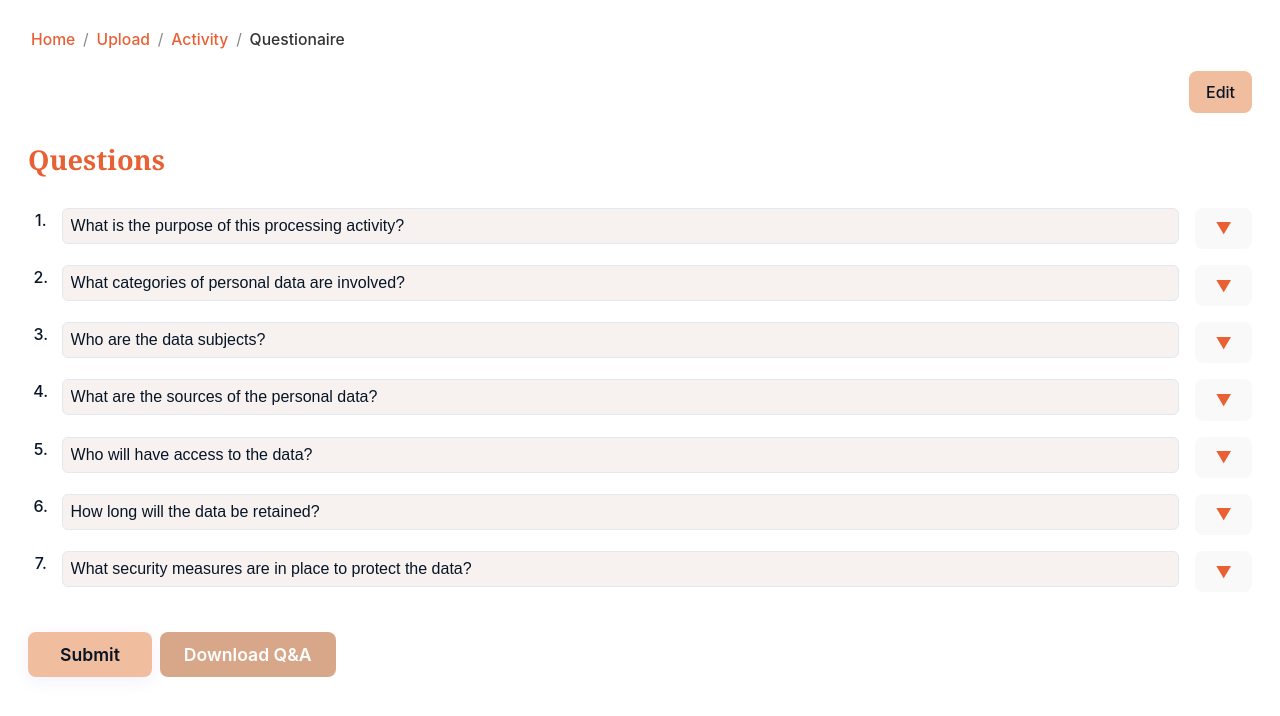
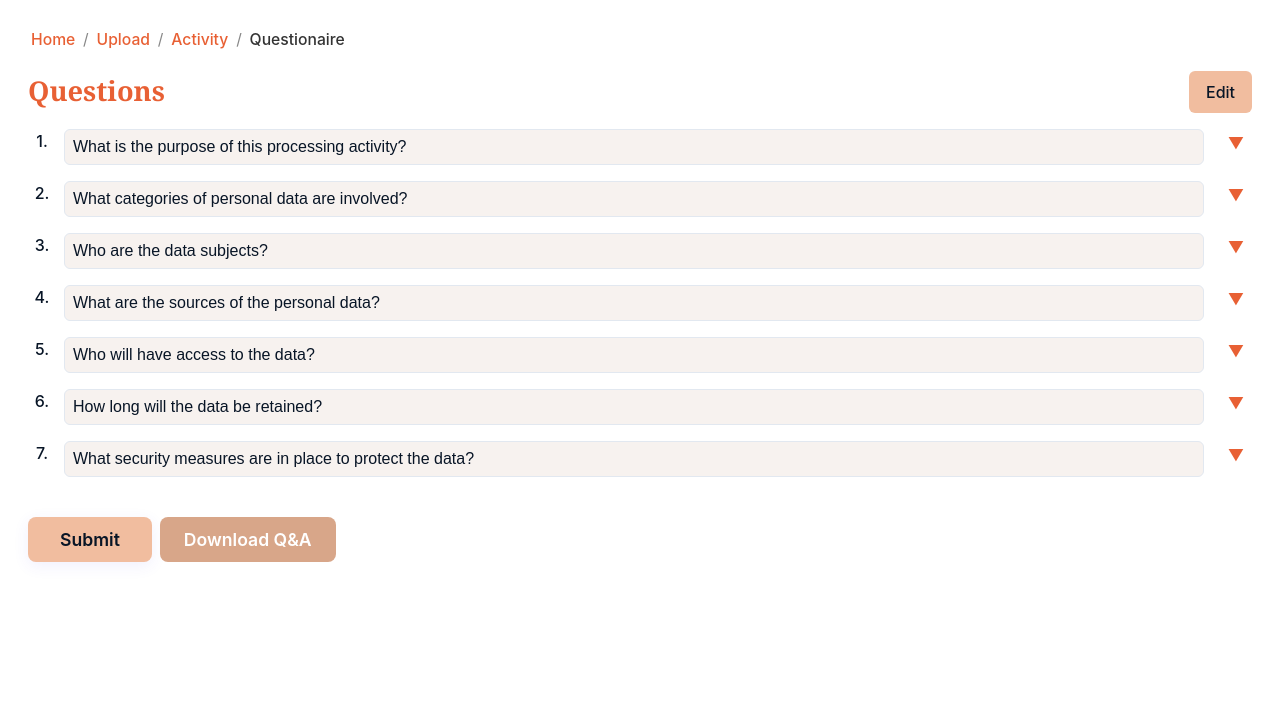
Before and after one commit to Dutient/ROPATOPIA_CLIENT, a React (Vite) app: page /questionaire in a window 1280 px wide. Shown: the top 716 px of the page. Built offline with nearby package versions, Linux system fonts and the light colour scheme.

Commit message:
styles fixed

```diff
--- a/src/Pages/QuestionairePage/QuestionairePage.tsx
+++ b/src/Pages/QuestionairePage/QuestionairePage.tsx
@@ -185,18 +185,21 @@ const QuestionairePage: React.FC = () => {
                 { name: 'Activity', href: `/activity?batch_id=${batch_id}` },
                 { name: 'Questionaire', href: '/questionaire' }
             ]} />
+            <div className="title-edit-container">
+                <h3 className='questions-title'>Questions</h3>
                 <button
                     className="edit-btn"
-                style={{ marginBottom: 16 }}
                     onClick={handleEdit}
                 >
                     {editMode ? 'Done' : 'Edit'}
                 </button>
-            <h3 className='questions-title'>Questions</h3>
+            </div>
             {textBoxes.map((q, idx) => (
-                <div key={q.id} className="question-row-with-dropdown">
+                <div key={q.id} className="question-container">
                     <div className="question-row">
                         <span className="question-index">{idx + 1}.</span>
+                        <div className="question-content-wrapper">
+                            <div className="question-content">
                                 <input
                                     type="text"
                                     value={q.question}
@@ -205,13 +208,27 @@ const QuestionairePage: React.FC = () => {
                                     className="question-input"
                                     readOnly={!editMode}
                                 />
+                            </div>
+                            {openDropdowns[q.id] && (
+                                <div className="answer-dropdown">
+                                    <strong>Answer:</strong>
+                                    <div style={{ marginTop: 4 }}>
+                                        {answers[idx] ? (
+                                            <ReactMarkdown>{answers[idx]}</ReactMarkdown>
+                                        ) : (
+                                            <em>No answer available. Submit to get answer.</em>
+                                        )}
+                                    </div>
+                                </div>
+                            )}
+                        </div>
+                        <div className="question-actions">
                             <button
                                 type="button"
                                 className="dropdown-btn"
                                 aria-label="Show answer"
                                 title="Show answer"
                                 onClick={() => toggleDropdown(q.id)}
-                            style={{ marginLeft: 8 }}
                                 disabled={editMode || isSubmitting}
                             >
                                 {openDropdowns[q.id] ? '▶' : '▼'}
@@ -227,18 +244,7 @@ const QuestionairePage: React.FC = () => {
                                 </button>
                             )}
                         </div>
-                    {openDropdowns[q.id] && (
-                        <div className="answer-dropdown" style={{ marginLeft: 32, marginTop: 4, marginBottom: 8, background: '#f5f7fa', borderRadius: 4, padding: 12 }}>
-                            <strong>Answer:</strong>
-                            <div style={{ marginTop: 4 }}>
-                                {answers[idx] ? (
-                                    <ReactMarkdown>{answers[idx]}</ReactMarkdown>
-                                ) : (
-                                    <em>No answer available. Submit to get answer.</em>
-                                )}
                     </div>
-                        </div>
-                    )}
                 </div>
             ))}
             {editMode && (
@@ -252,6 +258,9 @@ const QuestionairePage: React.FC = () => {
                     ＋
                 </button>
             )}
+
+            {!editMode && (
+                <div>
                     <button
                         className="submit-btn"
                         onClick={handleSubmit}
@@ -263,7 +272,6 @@ const QuestionairePage: React.FC = () => {
                         'Submit'
                     )}
                     </button>
-            {!editMode && (
                     <button
                         className="download-btn"
                         onClick={handleDownload}
@@ -272,6 +280,7 @@ const QuestionairePage: React.FC = () => {
                     >
                         Download Q&A
                     </button>
+                </div>
             )}
         </div>
     );
--- a/src/Pages/QuestionairePage/Styles.css
+++ b/src/Pages/QuestionairePage/Styles.css
@@ -21,10 +21,18 @@
     padding: 28px;
   }
 
+  .title-edit-container {
+    display: flex;
+    justify-content: space-between;
+    align-items: center;
+    margin-bottom: 16px;
+  }
+
   .questions-title{
     color:#E86034;
     font-size: 1.7rem;
-    font-family:Georgia, 'Times New Roman', Times, serif
+    font-family:Georgia, 'Times New Roman', Times, serif;
+    margin: 0;
   }
 
   .questionnaire-container {
@@ -61,10 +69,12 @@
   .edit-btn {
     background: #f1bd9f;
     color: #081526;
-    margin-right: 0px;
-    margin-left: auto;
     display: flex;
     padding: 10px 16px;
+    border-radius: 6px;
+    cursor: pointer;
+    font-weight: 500;
+    transition: all 0.2s;
   }
 
   .edit-btn:hover {
@@ -75,23 +85,39 @@
     box-shadow: 0 10px 25px rgba(79, 70, 229, 0.13);
   }
 
+  .dropdown-btn:disabled {
+    cursor: not-allowed;
+    transform: none;
+    box-shadow: none;
+  }
+
   .dropdown-btn {
-    color :#E86034;
+    color: #E86034;
+    background: none;
+    border: none;
+    cursor: pointer;
+    font-size: 16px;
+    padding: 4px 8px;
+    border-radius: 4px;
     transition: 0.3s;
   }
 
   .dropdown-btn:hover {
-    border-color :#f19678;
+    background-color: #fef6f5;
+    color: #E86034;
   }
 
   .answer-dropdown {
-  margin-top: 6px;
-  background-color: #fef6f5;
-  padding: 10px;
-  border-left: 3px solid #E86034;
-  font-size: 0.95rem;
-  color: #333;
-  word-break: break-word;
+    margin-top: 8px;
+    margin-left: 8px;
+    margin-right: 8px;
+    background-color: #fef6f5;
+    padding: 12px;
+    border-left: 3px solid #E86034;
+    font-size: 0.95rem;
+    color: #333;
+    word-break: break-word;
+    border-radius: 4px;
   }
 
   .checkboxes-section h3 {
@@ -120,10 +146,13 @@
     flex: unset;
   }
 
+  .question-container {
+    margin-bottom: 16px;
+  }
+
   .question-row {
     display: flex;
     align-items: flex-start;
-    margin-bottom: 16px;
   }
 
   .question-index {
@@ -131,6 +160,18 @@
     text-align: center;
     font-weight: 500;
     color: #081526;
+    flex-shrink: 0;
+  }
+
+  .question-content-wrapper {
+    flex: 1;
+    display: flex;
+    flex-direction: column;
+  }
+
+  .question-content {
+    display: flex;
+    align-items: center;
   }
 
   .question-input {
@@ -145,6 +186,14 @@
     transition: border 0.2s;
   }
 
+  .question-actions {
+    display: flex;
+    align-items: center;
+    gap: 8px;
+    margin-left: 8px;
+    flex-shrink: 0;
+  }
+
   .question-input:focus {
     border-color: #bdd9f1;
     outline: none;
@@ -154,10 +203,17 @@
     background: none;
     border: none;
     cursor: pointer;
-    font-size: 20px;
+    font-size: 18px;
     color: #dc3545;
-    margin-right: 8px;
+    padding: 4px 8px;
+    border-radius: 4px;
     line-height: 1;
+    transition: 0.3s;
+  }
+
+  .remove-question-btn:hover {
+    background-color: #fef6f5;
+    color: #dc3545;
   }
 
   .add-question-btn {
```
Lines whose indentation alone changed are shown as unchanged.
